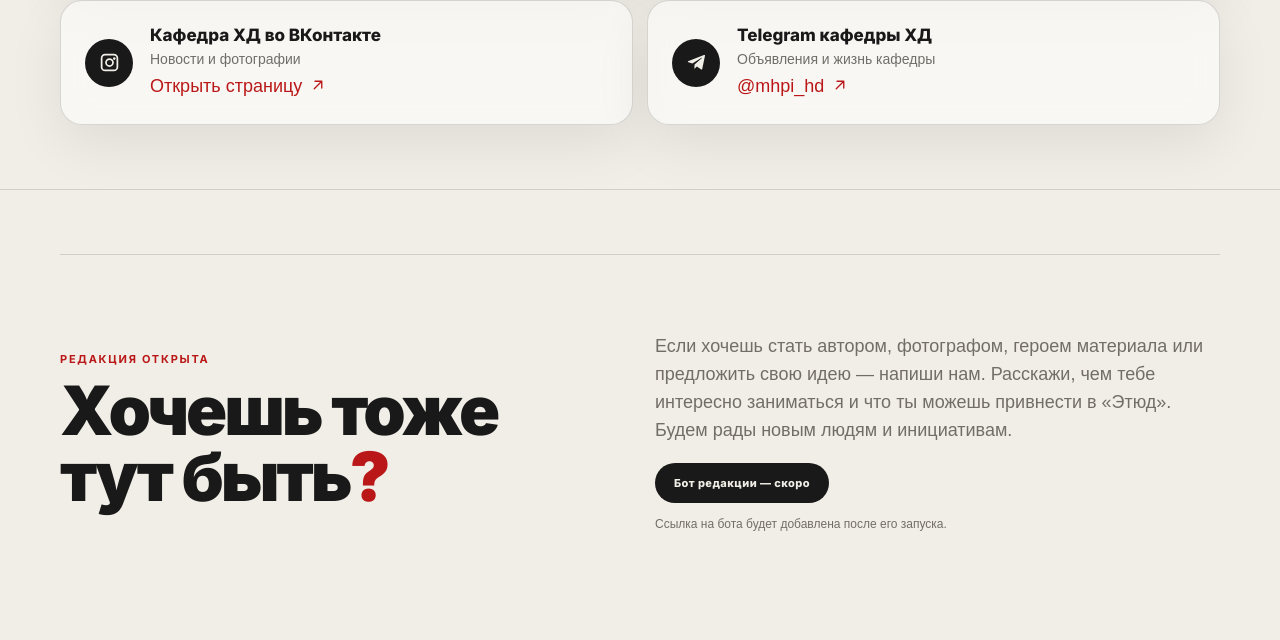
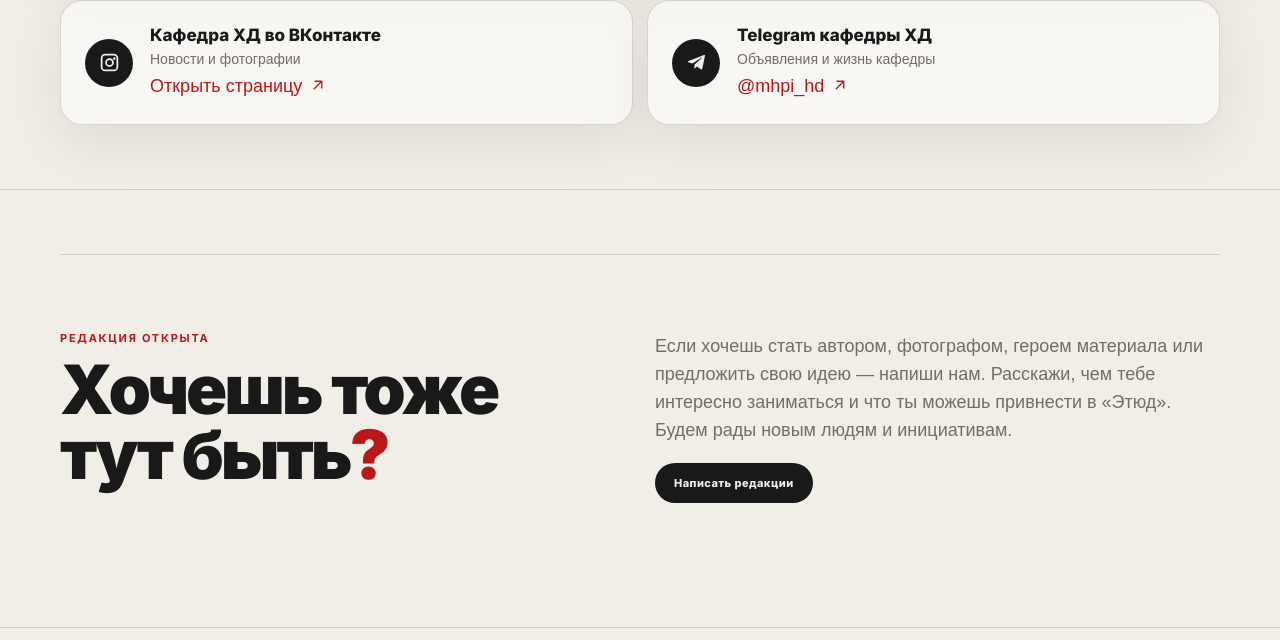
Before and after one commit to Tazhievvva/etude-mhpi, a plain HTML site: page etude_updated/contacts.html in a window 1280 px wide. Shown: the part 602-1242 px from the top of the page. Drawn offline with Linux system fonts and the light colour scheme.

Commit message:
Update contacts.html

```diff
--- a/etude_updated/contacts.html
+++ b/etude_updated/contacts.html
@@ -13,7 +13,7 @@
 <div class="contact glass"><div class="contact-icon"><svg viewBox="0 0 24 24"><path d="M7 2h10a5 5 0 0 1 5 5v10a5 5 0 0 1-5 5H7a5 5 0 0 1-5-5V7a5 5 0 0 1 5-5zm0 2a3 3 0 0 0-3 3v10a3 3 0 0 0 3 3h10a3 3 0 0 0 3-3V7a3 3 0 0 0-3-3zm5 3a5 5 0 1 1 0 10 5 5 0 0 1 0-10zm0 2a3 3 0 1 0 0 6 3 3 0 0 0 0-6zm5.5-3a1.5 1.5 0 1 1 0 3 1.5 1.5 0 0 1 0-3z"/></svg></div><div><b>Кафедра ХД во ВКонтакте</b><span>Новости и фотографии</span><br><a href="https://vk.ru/kafedra_hd" target="_blank">Открыть страницу <svg class="ui-arrow" viewBox="0 0 24 24" aria-hidden="true" focusable="false"><path d="M7 17 17 7M8 7h9v9" fill="none" stroke="currentColor" stroke-width="1.8" stroke-linecap="round" stroke-linejoin="round"/></svg></a></div></div>
 <div class="contact glass"><div class="contact-icon"><svg viewBox="0 0 24 24"><path d="M21.7 4.3 18.6 19c-.2 1-.8 1.2-1.6.8l-4.5-3.3-2.2 2.1c-.2.2-.4.4-.8.4l.3-4.6 8.4-7.6c.4-.3-.1-.5-.5-.2L7.3 13.2 2.8 11.8c-1-.3-1-1 .2-1.5L20.5 3.5c.8-.3 1.5.2 1.2.8z"/></svg></div><div><b>Telegram кафедры ХД</b><span>Объявления и жизнь кафедры</span><br><a href="https://t.me/mhpi_hd" target="_blank">@mhpi_hd <svg class="ui-arrow" viewBox="0 0 24 24" aria-hidden="true" focusable="false"><path d="M7 17 17 7M8 7h9v9" fill="none" stroke="currentColor" stroke-width="1.8" stroke-linecap="round" stroke-linejoin="round"/></svg></a></div></div>
 </div></div></section>
-<section class="section" id="editor"><div class="wrap team-cta"><div><div class="kicker">Редакция открыта</div><h2>Хочешь тоже<br>тут быть<span class="red">?</span></h2></div><div><p>Если хочешь стать автором, фотографом, героем материала или предложить свою идею — напиши нам. Расскажи, чем тебе интересно заниматься и что ты можешь привнести в «Этюд». Будем рады новым людям и инициативам.</p><span class="button" aria-disabled="true" title="Ссылка на бота появится позже">Бот редакции — скоро</span><p class="muted" style="font-size:12px">Ссылка на бота будет добавлена после его запуска.</p></div></div></section>
+<section class="section" id="editor"><div class="wrap team-cta"><div><div class="kicker">Редакция открыта</div><h2>Хочешь тоже<br>тут быть<span class="red">?</span></h2></div><div><p>Если хочешь стать автором, фотографом, героем материала или предложить свою идею — напиши нам. Расскажи, чем тебе интересно заниматься и что ты можешь привнести в «Этюд». Будем рады новым людям и инициативам.</p><a class="button" href="https://t.me/etude_redakcia_bot" target="_blank" rel="noopener">Написать редакции</a></div></div></section>
 </main>
 <footer class="site-footer"><div class="wrap footer-inner"><div><div class="footer-logo">ЭТЮД<span>.</span></div><div class="footer-note">Журнал творческой жизни МХПИ<br>Искусство · Дизайн · Люди</div></div>
 <div><div class="socials">
```
